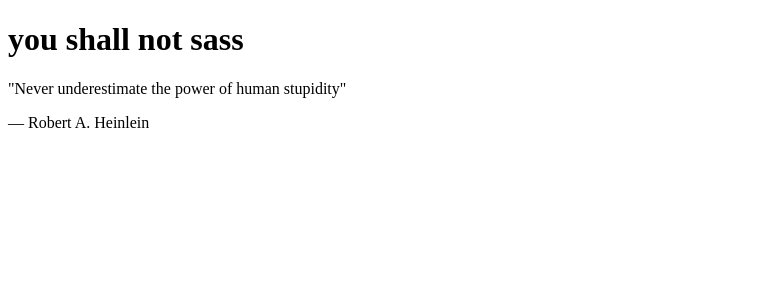
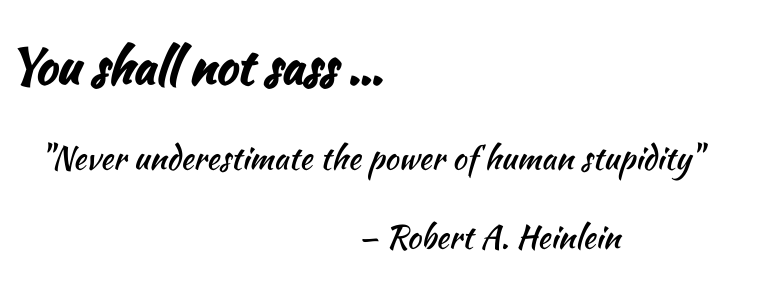
Before and after one commit to Toron-Isil/007_sass_project, a website: page index.html in a window 1280 px wide. Shown: the whole page, without its empty margins (0-763 px from the left). Drawn offline with Linux system fonts and the light colour scheme.

Commit message:
headline and quot, format with scss

```diff
--- a/index.html
+++ b/index.html
@@ -5,15 +5,18 @@
   <meta charset="UTF-8">
   <meta name="viewport" content="width=device-width, initial-scale=1.0">
   <meta http-equiv="X-UA-Compatible" content="ie=edge">
+  <link href="https://fonts.googleapis.com/css?family=Kaushan+Script&display=swap" rel="stylesheet">
+
   <link rel="stylesheet" href="style.css">
+
   <title>Document</title>
 </head>
 
 <body>
-  <h1>you shall not sass</h1>
+  <h1>You shall not sass ...</h1>
   <div>
-    <p>"Never underestimate the power of human stupidity"</p>
-    <p>— Robert A. Heinlein</p>
+    <p class="quote">"Never underestimate the power of human stupidity"</p>
+    <p class="philosopher">— Robert A. Heinlein</p>
   </div>
 
 
--- a/scss/style.scss
+++ b/scss/style.scss
@@ -1,7 +1,12 @@
-$pirate-fonts: "Arial, Helvetica, sans-serif sans-serif";
+$pirate-fonts: 'Kaushan Script', Arial, cursive, sans-serif;
+$pirate-font-size-tripple: 3rem;
+$pirate-font-size-double: 2rem;
+$pirate-margin-p: 0.5rem 2rem 0.5rem;
+$pirate-padding-phil: 0 0 0 350px;
 
 h1 {
   font-family: $pirate-fonts;
+  font-size: $pirate-font-size-tripple;
   font-weight: 600;
 
   color: #000;
@@ -10,3 +15,19 @@ h1 {
     color: darkmagenta;
   }
 }
+
+
+p {
+  font-family: $pirate-fonts;
+
+  font-size: $pirate-font-size-double;
+}
+
+.quote {
+  margin: $pirate-margin-p;
+
+}
+
+.philosopher {
+  padding: $pirate-padding-phil;
+}
```
Also changed, not shown: style.css, 1 other file.
